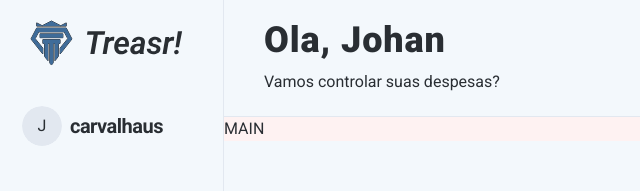
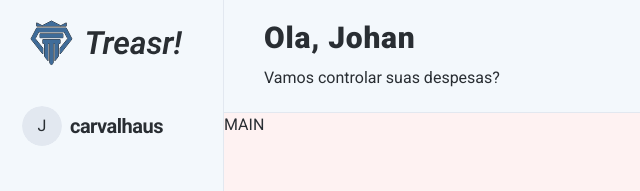
Before and after one commit to carvalhaus/financial_controller, a Next.js app in the folder frontend/: page /dashboard in a window 1280 px wide. Shown: the top 191 px of the page, without its empty margins (0-640 px from the left). Built offline with nearby package versions, Linux system fonts and the light colour scheme.

Commit message:
style: fix styles DashboardsHeader and Main page

```diff
--- a/frontend/app/dashboard/(main)/page.jsx
+++ b/frontend/app/dashboard/(main)/page.jsx
@@ -2,9 +2,9 @@ import DashboardsHeader from "../_components/dashboardsHeader";
 
 function MainDashboard() {
     return (
-        <div>
+        <div className="h-full flex flex-col">
             <DashboardsHeader title={"Ola, Johan"} subtitle={"Vamos controlar suas despesas?"} />
-            <h1 className="bg-red-50">MAIN</h1>
+            <h1 className="bg-red-50 flex-1">MAIN</h1>
         </div>
     );
 }
--- a/frontend/app/dashboard/_components/dashboardsHeader.jsx
+++ b/frontend/app/dashboard/_components/dashboardsHeader.jsx
@@ -1,7 +1,7 @@
 function DashboardsHeader({ title, subtitle }) {
     return (
         <header className="border-b border-b-[#E2E8F0] px-10 py-5">
-            <h1 className="scroll-m-20 text-4xl font-extrabold tracking-wide">
+            <h1 className="scroll-m-20 text-3xl font-extrabold tracking-wide">
                 {title}
             </h1>
             <p className="leading-7 [&:not(:first-child)]:mt-2">
```
